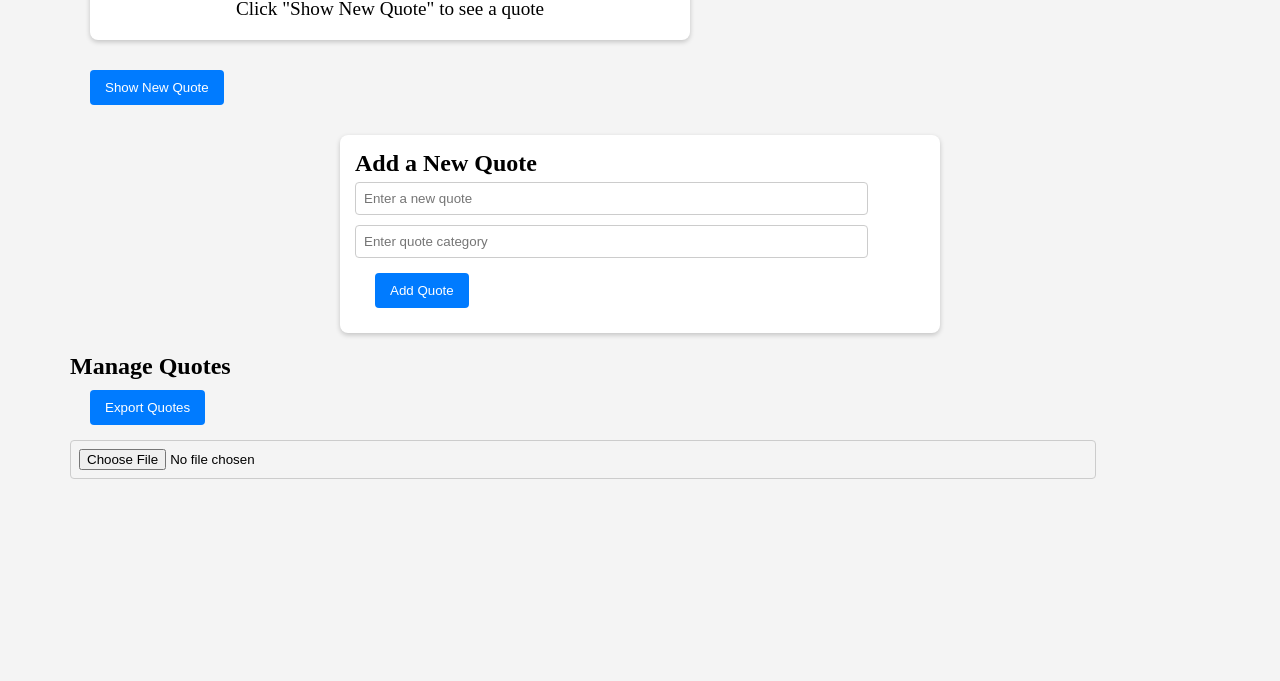
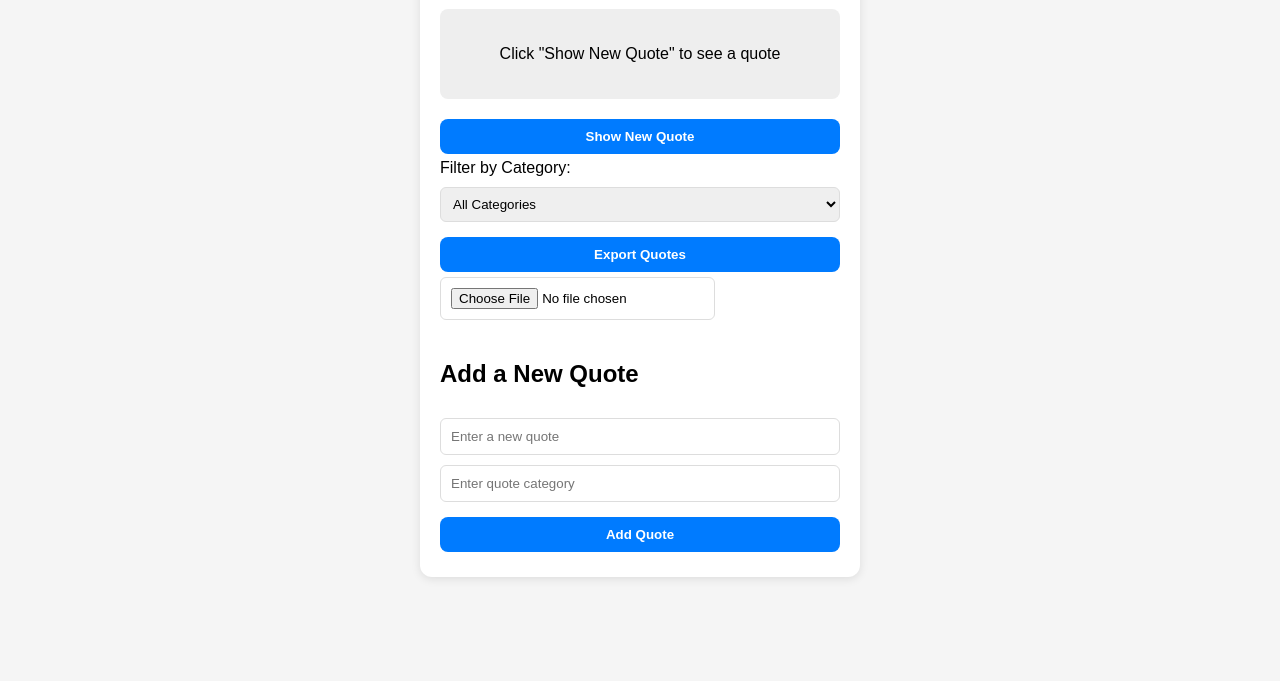
Before and after one commit to Mohamed-Gaber53/alx_fe_javascript, a plain HTML site: page dom-manipulation/index.html in a window 1280 px wide. Shown: the part 119-800 px from the top of the page. Drawn offline with Linux system fonts and the light colour scheme.

Commit message:
Update index.html

```diff
--- a/dom-manipulation/index.html
+++ b/dom-manipulation/index.html
@@ -4,94 +4,74 @@
   <meta charset="UTF-8">
   <meta name="viewport" content="width=device-width, initial-scale=1.0">
   <title>Dynamic Quote Generator</title>
+  <link rel="stylesheet" href="style.css">
   <style>
-    *{
-        padding: 0;
-        margin: 0;
-        box-sizing: border-box;
-    }
- .container{
-    padding-left: 15px;
-    padding-right: 15px;
-    margin-left: auto;
-    margin-right: auto;
- }
- /* Small */
-@media (min-width: 768px) {
-  .container {
-    width: 750px;
-  }
-}
-/* Medium */
-@media (min-width: 992px) {
-  .container {
-    width: 970px;
-  }
-}
-/* Large */
-@media (min-width: 1200px) {
-  .container {
-    width: 1170px;
-  }
+    body {
+  font-family: Arial, sans-serif;
+  background: #f5f5f5;
+  display: flex;
+  justify-content: center;
+  padding: 20px;
 }
 
-body{
-    background: #f4f4f4;
+.container {
+  background: #fff;
+  padding: 20px;
+  border-radius: 12px;
+  width: 400px;
+  box-shadow: 0 2px 10px rgba(0,0,0,0.1);
 }
 
-h1{
+h1 {
   text-align: center;
-    padding: 20px;
-    font-size: 2rem;
-    font-weight: bold;
-
 }
 
-#quoteDisplay{
-    padding: 20px;
-    margin: 20px;
-    background-color: #fff;
-    max-width: 600px;
+#quoteDisplay {
+  margin: 15px 0;
+  padding: 15px;
+  background: #eee;
   border-radius: 8px;
-    text-align: center;
-    font-size: 1.2rem;
-    box-shadow: 0 2px 5px rgba(0, 0, 0, 0.2);
+  min-height: 60px;
+  display: flex;
+  align-items: center;
+  justify-content: center;
 }
 
-button{
-    padding: 10px 15px;
-    margin: 10px 20px;
+button {
+  margin: 5px 0;
+  padding: 10px;
+  width: 100%;
   border: none;
-    border-radius: 4px;
-    outline: none;
+  border-radius: 8px;
   cursor: pointer;
-    background-color: #007bff;
+  background: #007bff;
   color: white;
-transition: transform ease 0.3s;
+  font-weight: bold;
 }
 
-button:hover{
-    background-color: #0056b3;
-transform: scale(1.1);
+button:hover {
+  background: #0056b3;
 }
 
-.form-container{
-    padding: 15px;
-    margin: 20px auto;
-    background-color: #fff;
-    box-shadow: 0 2px 5px rgba(0, 0, 0, 0.2);
-    border-radius: 8px;
-    max-width: 600px;
-
+select {
+  width: 100%;
+  padding: 8px;
+  border-radius: 6px;
+  border: 1px solid #ddd;
+  margin: 10px 0;
 }
 
-input{
-    width: 90%;
-    margin: 5px 0;
-    padding: 8px;
-    border: 1px solid #ccc;
-    border-radius: 4px;
+.formContainer {
+  margin-top: 20px;
+  display: flex;
+  flex-direction: column;
+  gap: 10px;
+}
 
+input {
+  padding: 10px;
+  border: 1px solid #ddd;
+  border-radius: 6px;
 }
 
 .msgContainer {
@@ -146,24 +126,20 @@ input{
   </style>
 </head>
 <body>
-  <div class="container">
+
+  <div class="container" id="container">
     <h1>Dynamic Quote Generator</h1>
 
-    <!-- Quote Display -->
     <div id="quoteDisplay">Click "Show New Quote" to see a quote</div>
     <button id="newQuote">Show New Quote</button>
 
-    <!-- Add Quote Form -->
-    <div class="form-container" id="container">
+    <label for="categoryFilter">Filter by Category:</label>
+    <select id="categoryFilter" onchange="filterQuotes()">
+      <option value="all">All Categories</option>
+    </select>
 
-    </div>
-
-    <!-- Import / Export -->
-    <div class="import-export">
-      <h2>Manage Quotes</h2>
     <button id="exportQuotes">Export Quotes</button>
-      <input type="file" id="importFile" accept=".json" />
-    </div>
+    <input type="file" id="importFile" accept=".json">
   </div>
 
   <script src="script.js"></script>
```
Lines whose indentation alone changed are shown as unchanged.
